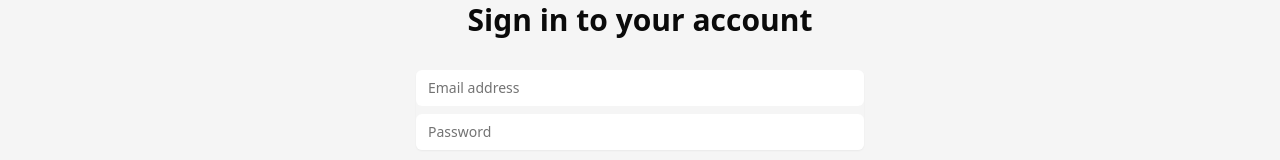
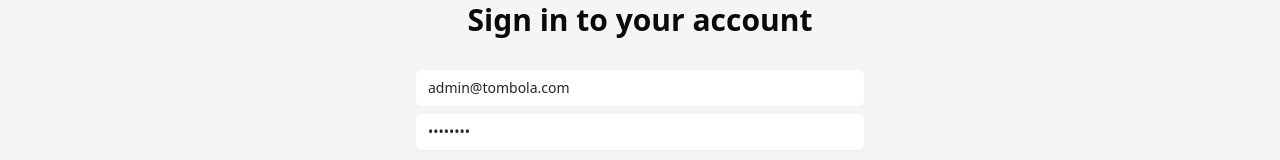
Before and after one commit to khoderdev/tombola-draws, a React (Vite) app in the folder client/: page /login in a window 1280 px wide. Shown: the part 134-294 px from the top of the page. Built offline with nearby package versions, Linux system fonts and the light colour scheme.

Commit message:
Updated Global Styles 3

```diff
--- a/client/src/components/auth/Login.jsx
+++ b/client/src/components/auth/Login.jsx
@@ -4,8 +4,8 @@ import { useAuth } from '../../context/AuthContext';
 
 export default function Login() {
 	const [formData, setFormData] = useState({
-		email: '',
-		password: '',
+		email: 'admin@tombola.com',
+		password: 'admin123',
 	});
 	const [error, setError] = useState('');
 	const [loading, setLoading] = useState(false);
```
